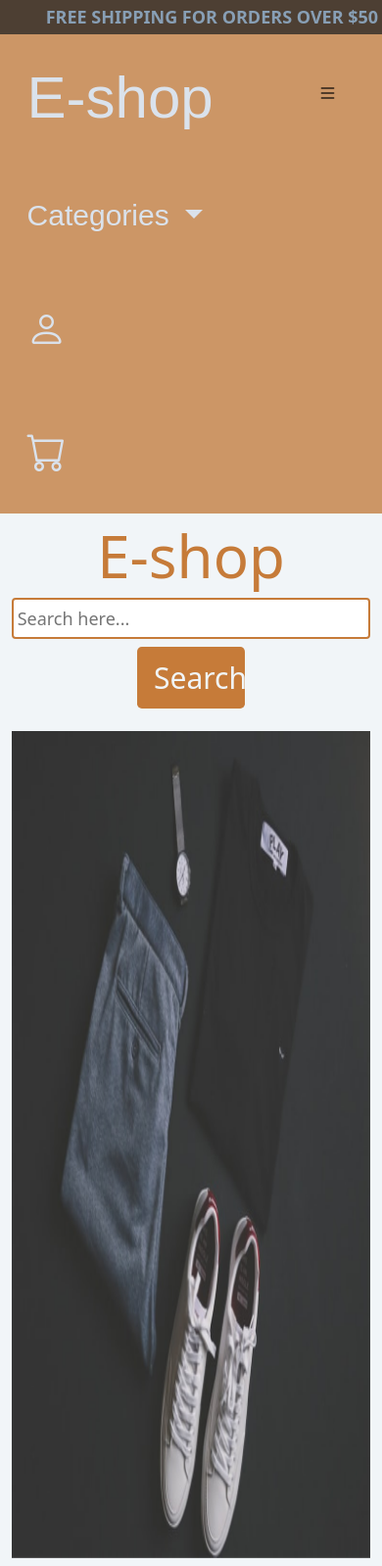
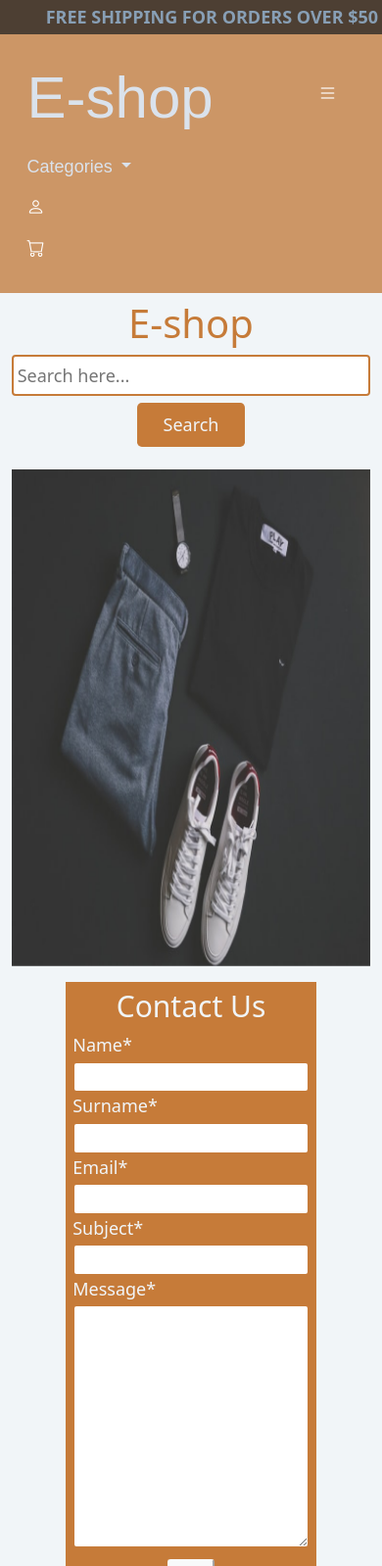
Before and after one commit to sotiriskarageorgopoulos/eshop-django, a Django app: page / in a window 390 px wide, after a click that opens the changed part. Shown: the top 1598 px of the page at 98% size. Run offline with Django 3.2, Linux system fonts and the light colour scheme; some libraries are stand-ins or nearby versions.

Commit message:
It is responsive for all devices!

```diff
--- a/static/css/base.css
+++ b/static/css/base.css
@@ -246,3 +246,52 @@ footer {
 .remove-product-btn {
     width: 70%;
 }
+
+@media only screen and (max-width:1025px) {
+    .footer-copyright {
+        font-size: var(--small-font-size);
+    }
+
+    footer {
+        font-size: var(--medium-font-size);
+        text-align: justify;
+    }
+
+    .shopping-cart {
+        top: 14%;
+        width: 50%;
+    }
+}
+
+@media only screen and (max-width:769px) {
+    #navbarDropdown,
+    .nav-link {
+        padding-top: 2%;
+        font-size: var(--medium-font-size);
+    }
+
+    .bi {
+        color: var(--clr-white);
+    }
+
+    .dropdown-item {
+        font-size: var(--small-font-size);
+    }
+
+    .dropdown-menu {
+        padding: 2%;
+    }
+    .shopping-cart {
+        top: 20%;
+        width: 50%;
+    }
+    .shopping-cart h2 {
+        font-size: var(--medium-font-size);
+    }
+}
+
+@media only screen and (max-width:370px) {
+    .free-shipping-text {
+        font-size: var(--small-font-size);
+    }
+}
--- a/static/css/main_page.css
+++ b/static/css/main_page.css
@@ -1,21 +1,21 @@
 @import url('./base.css');
 
-#id_search{
+#id_search {
     width: 100%;
     height: 5vh;
     font-size: var(--medium-font-size);
     padding: 1%;
     padding-top: 2%;
     padding-bottom: 2%;
-    border:2px solid var(--clr-primary-6);
+    border: 2px solid var(--clr-primary-6);
     border-radius: var(--radius);
 }
 
 #id_search:focus {
     border: unset;
     color: var(--clr-primary-6);
-    outline-color:var(--clr-primary-6) ;
-    border:4px solid var(--clr-primary-6);
+    outline-color: var(--clr-primary-6);
+    border: 4px solid var(--clr-primary-6);
 }
 
 .search-btn {
@@ -37,7 +37,7 @@
     font-size: var(--xx-big-font-size);
 }
 
-.search-btn:hover{
+.search-btn:hover {
     color: var(--clr-grey-9);
     background-color: var(--clr-primary-7);
 }
@@ -70,7 +70,7 @@
     font-size: var(--medium-font-size);
     color: var(--clr-primary-6);
     display: flex;
-    justify-content:center;
+    justify-content: center;
     text-decoration: none;
 }
 
@@ -90,7 +90,7 @@
 .contact-us-field {
     width: 100%;
     padding: 1%;
-    border:2px solid var(--clr-primary-6);
+    border: 2px solid var(--clr-primary-6);
     border-radius: var(--radius);
     color: var(--clr-primary-6);
     margin-top: 1%;
@@ -100,14 +100,14 @@
 .contact-us-field:focus {
     border: unset;
     color: var(--clr-primary-6);
-    outline-color:var(--clr-primary-6) ;
-    border:5px solid var(--clr-primary-6);
+    outline-color: var(--clr-primary-6);
+    border: 5px solid var(--clr-primary-6);
 }
 
 .contact-us-message {
     width: 100%;
     padding: 1%;
-    border:2px solid var(--clr-primary-6);
+    border: 2px solid var(--clr-primary-6);
     border-radius: var(--radius);
     margin-top: 1%;
     color: var(--clr-primary-6);
@@ -128,7 +128,27 @@
 #div_id_surname label,
 #div_id_email label,
 #div_id_subject label,
-#div_id_message label
-{
+#div_id_message label {
     font-size: var(--medium-font-size);
 }
+
+@media only screen and (max-width:1025px) {
+    .carousel-img {
+        height: 60vh;
+    }
+}
+
+@media only screen and (max-width:769px) {
+    .search-btn {
+        font-size: var(--medium-font-size);
+    }
+
+    .eshop-heading {
+        font-size: var(--x-big-font-size);
+    }
+
+    .contact-us-heading,
+    .headquarters-heading {
+        font-size: var(--big-font-size);
+    }
+}
--- a/static/js/base.js
+++ b/static/js/base.js
@@ -12,21 +12,19 @@ function calculateTotalCost() {
     let realCost = 0
     let shippingCost = 0
     clothes.map(c => {
-        if(c.pieces !== undefined) {
+        if (c.pieces !== undefined) {
             realCost += Number(c.pieces) * Number(c.price)
             shippingCost = Number(c.shippingCost)
-        }
-        else {
+        } else {
             realCost += Number(c.price)
             shippingCost = Number(c.shippingCost)
         }
     })
 
-    if(realCost > 50) {
+    if (realCost > 50) {
         totalCost = realCost
         shippingCost = 0
-    }
-    else {
+    } else {
         totalCost = realCost + shippingCost
     }
 
@@ -36,7 +34,14 @@ function calculateTotalCost() {
 
 $(document).ready(function () {
     $("#shopping-cart").on({
-        mouseenter: function () {
+        mouseenter: createShoppingCart,
+        click: function () {
+            $("#show-shopping-cart").empty()
+        }
+    })
+    $("#shopping-cart").on("taphold", createShoppingCart)
+
+    function createShoppingCart() {
         let clothes = JSON.parse(localStorage.getItem('clothes'))
         let cartDetails = ``
         if (clothes !== null && clothes.length > 0) {
@@ -91,7 +96,7 @@ $(document).ready(function () {
             <p class="mt-3 shopping-cart-cost">No shipping cost!</p>
             <a class="btn sc-order-btn" href="order">Order</a>
             `
-            }else if(totalCost !== null && clothes.length > 0 && shippingCost > 0) {
+        } else if (totalCost !== null && clothes.length > 0 && shippingCost > 0) {
             totalCostDetails = `
             <p class="mt-3 shopping-cart-cost"><i class="bi bi-cart"></i> Total cost: &dollar;${totalCost}</p>
             <p class="mt-2 shopping-cart-cost">Shipping Cost: &dollar;${shippingCost}</p>
@@ -112,9 +117,5 @@ $(document).ready(function () {
             </div>
         </div>
         `)
-        },
-        click: function () {
-            $("#show-shopping-cart").empty()
     }
 })
-})
--- a/templates/base.html
+++ b/templates/base.html
@@ -105,6 +105,9 @@
 <script src="https://cdnjs.cloudflare.com/ajax/libs/jqueryui/1.12.1/jquery-ui.min.js"
     integrity="sha512-uto9mlQzrs59VwILcLiRYeLKPPbS/bT71da/OEBYEwcdNUk8jYIy+D176RYoop1Da+f9mvkYrmj5MCLZWEtQuA=="
     crossorigin="anonymous" referrerpolicy="no-referrer"></script>
+<script src="https://cdnjs.cloudflare.com/ajax/libs/jquery-mobile/1.4.1/jquery.mobile.min.js"
+    integrity="sha512-wSacGPS/KRyVB67O4xD+Eh1OX4/dq4juZj9DKTokRt81BzLbfsSMtNgR9Pu8FLr4kLbk5oNr9Hq+5PeWLCX8mA=="
+    crossorigin="anonymous" referrerpolicy="no-referrer"></script>
 <script src="{% static 'js\base.js' %}"></script>
 {%block extrascripts %}{% endblock %}
 
```
Lines whose indentation alone changed are shown as unchanged.
